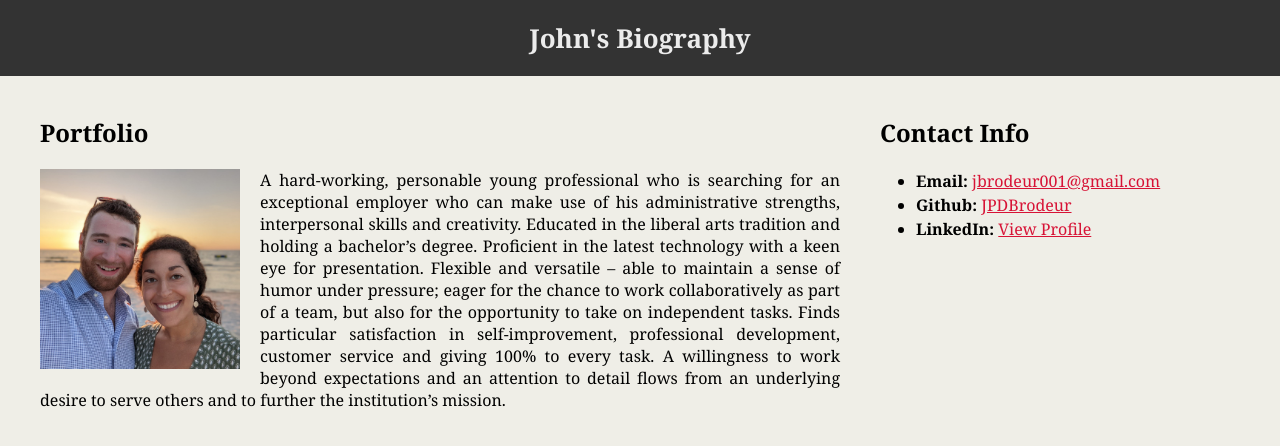
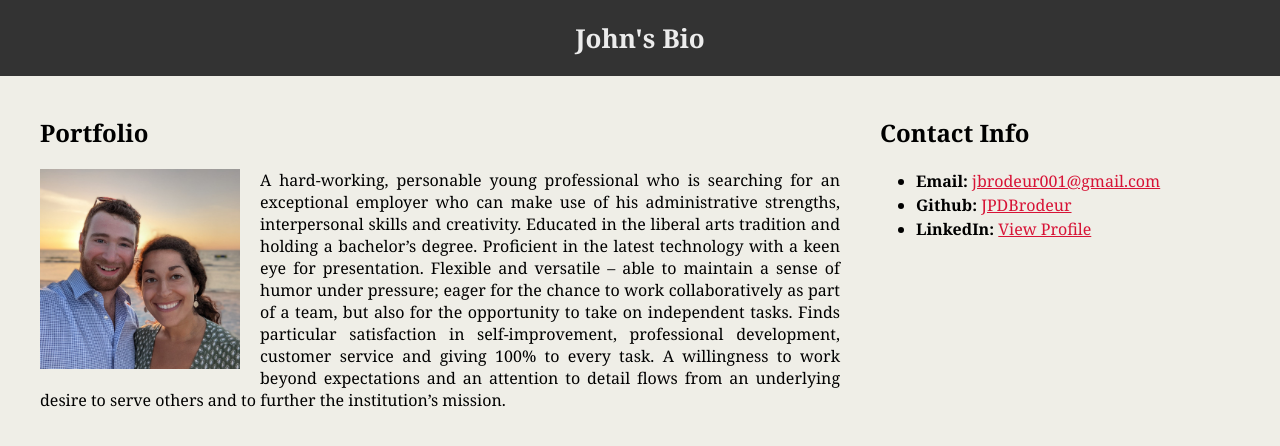
Before and after one commit to JPDBrodeur/JPDBrodeur, a plain HTML site: page Index.html in a window 1280 px wide. Drawn offline with Linux system fonts and the light colour scheme.

Commit message:
Biography to Bio

```diff
--- a/Index.html
+++ b/Index.html
@@ -11,7 +11,7 @@
 
         <!-- Site Header -->
         <header>
-            <h1>John's Biography</h1>
+            <h1>John's Bio</h1>
         </header>
 
         <main class="container">
```
